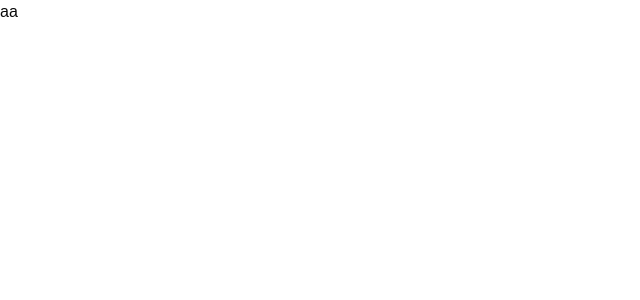
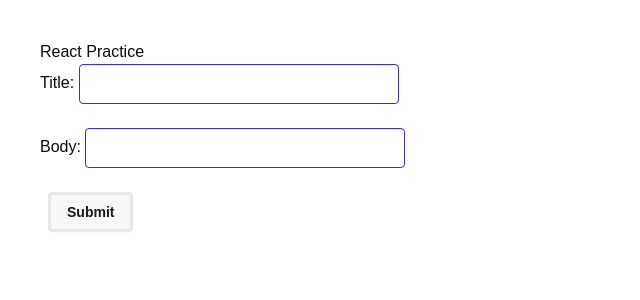
Before and after one commit to Hridoykhan4/React_Documentary_Explore, a React (Vite) app: page / in a window 1280 px wide. Shown: the top 300 px of the page, without its empty margins (0-640 px from the left). Built offline with nearby package versions, Linux system fonts and the light colour scheme; no server answers.

Commit message:
Implement form handling and fetch data in PreBoot component

```diff
--- a/src/layouts/PreBoot.jsx
+++ b/src/layouts/PreBoot.jsx
@@ -1,7 +1,35 @@
+import { useEffect, useState } from "react";
+
 const PreBoot = () => {
+    const [title, setTitle] = useState('');
+    const [body, setBody] = useState('')
+    const handleSubmit = e => {
+        e.preventDefault();
+        const formData = {
+            title,
+            body
+        }
+    }
+
+    useEffect(() => {
+        fetch(`https://jsonplaceholder.typicode.com/posts`)
+        .then(res => res.json())
+        .then(data => console.log(data))
+        .catch(err => console.log(err.message))
+    }, [title])
+
     return (
-        <div>
-aa
+        <div className="p-10">
+            <h1>React Practice</h1>
+            <form onSubmit={handleSubmit}>
+             <label htmlFor="title">Title: </label>
+            <input id="title" className="input input-primary border" type="text" onChange={(e) => setTitle(e.target.value)} />
+            <br /> <br />
+            <label htmlFor="body">Body: </label>
+            <input id="body" className="input input-primary border" type="text" onChange={(e) => setBody(e.target.value)} />
+            <br /> <br />
+            <button className="btn ml-2" type="submit">Submit</button>
+            </form>
         </div>
     );
 };
```
